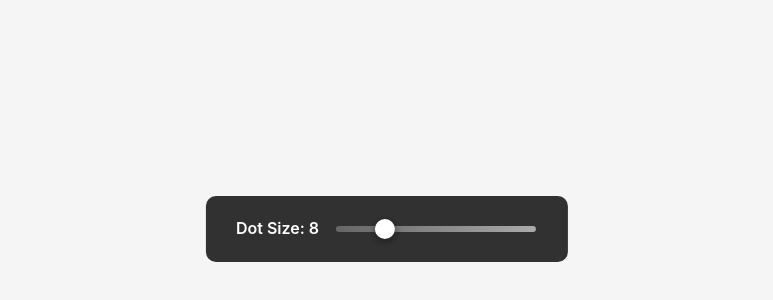
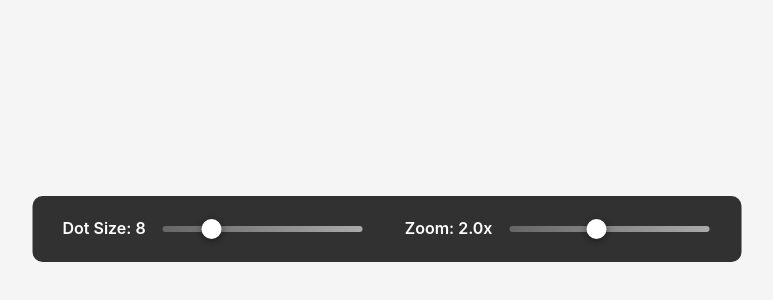
Before and after one commit to Junsekip/id412-JunsuKim, a Next.js app: page /experiments/w1/mona-dot in a window 1280 px wide. Shown: the part 498-798 px from the top of the page, without its empty margins (253-1026 px from the left). Built offline with nearby package versions, Linux system fonts and the light colour scheme.

Commit message:
w1: mona-dot - add zoom slider for painting size
Add zoom control slider (0.5x to 4x) to adjust painting size independently from dot size. Two sliders at bottom: one for dot size, one for zoom level. Painting starts at 2x default size.

```diff
--- a/app/experiments/w1/mona-dot/page.module.css
+++ b/app/experiments/w1/mona-dot/page.module.css
@@ -19,7 +19,7 @@
   display: block;
 }
 
-.slider {
+.sliderContainer {
   position: fixed;
   bottom: 40px;
   left: 50%;
@@ -29,8 +29,14 @@
   border-radius: 10px;
   display: flex;
   align-items: center;
+  gap: 40px;
+  z-index: 10;
+}
+
+.slider {
+  display: flex;
+  align-items: center;
   gap: 15px;
-  z-index: 10;
 }
 
 .slider label {
--- a/app/experiments/w1/mona-dot/page.tsx
+++ b/app/experiments/w1/mona-dot/page.tsx
@@ -8,6 +8,7 @@ const MONA_LISA_URL =
 
 export default function MonaDot() {
   const [dotSize, setDotSize] = useState(8);
+  const [paintingScale, setPaintingScale] = useState(2);
   const imgRef = useRef<HTMLImageElement>(null);
   const canvasRef = useRef<HTMLCanvasElement>(null);
 
@@ -36,7 +37,8 @@ export default function MonaDot() {
 
     const imgWidth = img.width;
     const imgHeight = img.height;
-    const scale = Math.min(canvas.width / imgWidth, canvas.height / imgHeight);
+    const baseScale = Math.min(canvas.width / imgWidth, canvas.height / imgHeight);
+    const scale = baseScale * paintingScale;
     const x = (canvas.width - imgWidth * scale) / 2;
     const y = (canvas.height - imgHeight * scale) / 2;
 
@@ -66,7 +68,7 @@ export default function MonaDot() {
 
   useEffect(() => {
     drawDotPainting();
-  }, [dotSize]);
+  }, [dotSize, paintingScale]);
 
   return (
     <main className={styles.container}>
@@ -77,6 +79,7 @@ export default function MonaDot() {
         className={styles.hiddenImage}
       />
       <canvas ref={canvasRef} className={styles.canvas} />
+      <div className={styles.sliderContainer}>
         <div className={styles.slider}>
           <label htmlFor="dotSize">Dot Size: {dotSize}</label>
           <input
@@ -89,6 +92,20 @@ export default function MonaDot() {
             className={styles.sliderInput}
           />
         </div>
+        <div className={styles.slider}>
+          <label htmlFor="paintingScale">Zoom: {paintingScale.toFixed(1)}x</label>
+          <input
+            id="paintingScale"
+            type="range"
+            min="0.5"
+            max="4"
+            step="0.1"
+            value={paintingScale}
+            onChange={(e) => setPaintingScale(parseFloat(e.target.value))}
+            className={styles.sliderInput}
+          />
+        </div>
+      </div>
     </main>
   );
 }
```
Lines whose indentation alone changed are shown as unchanged.
